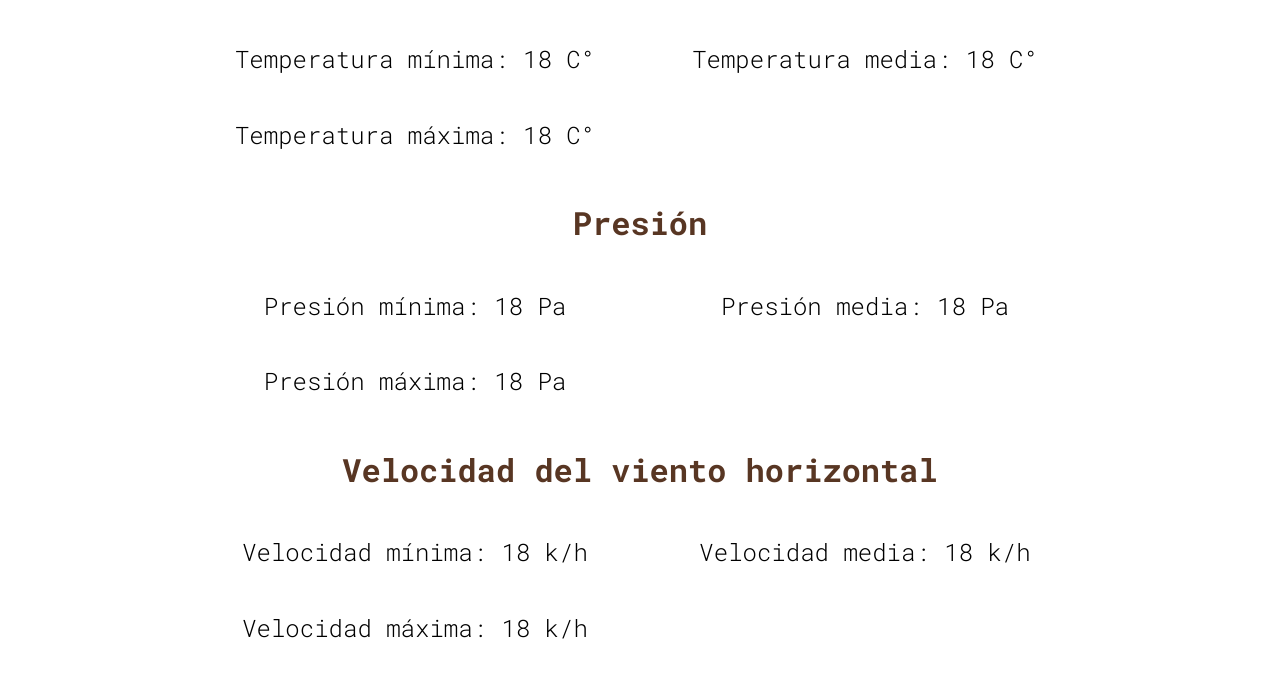
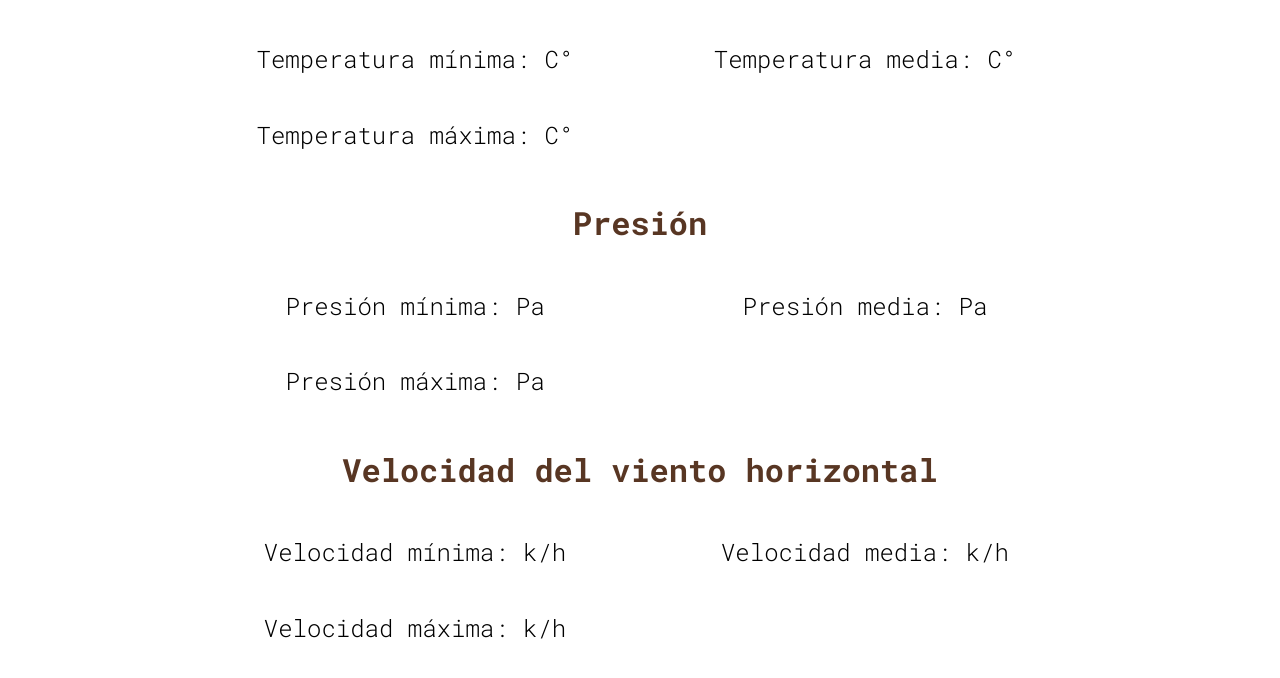
Before and after one commit to Guersom92/TiempoMarciano, a plain HTML site: page index.html in a window 1280 px wide. Shown: the part 606-1284 px from the top of the page. Drawn offline with Linux system fonts and the light colour scheme; no server answers.

Commit message:
lidiando con la posibilidad de no recibir datos

```diff
--- a/app.js
+++ b/app.js
@@ -35,6 +35,7 @@ function modificadorSoles([sol,data]){
 }
 //Función de establecer datos
 function esablecerDatos(índice,newData){
+    if(newData)return;
     mediciones[0].innerHTML=newData[índice].tMin;
     mediciones[1].innerHTML=newData[índice].tMed;
     mediciones[2].innerHTML=newData[índice].tMax;
@@ -75,7 +76,7 @@ async function petición(){
     json= await response.json();
     let {sol_keys,validity_checks,...solData} =json;
     const newData=Object.entries(solData).map(modificadorSoles);
-
+    if(sol_keys.lenght>0){
         for(d of sol_keys){
             let fecha = new Date(json[d].First_UTC);
             const fechaFormateada=cambiarFormato(fecha);
@@ -84,6 +85,14 @@ async function petición(){
                 <div>Sol</div>
                 <span class="día" >${d}</span>
                 <span class="fecha">${fechaFormateada}</span>
+            </div>`;
+        }
+    }
+    else{
+        flechaDerecha.classList.add("oculto");
+        solesContenedor.innerHTML+=`
+        <div class="sol">
+            no data
         </div>`;
     }
 
--- a/index.html
+++ b/index.html
@@ -34,21 +34,21 @@
      <section>
          <h2>Temperatura</h2>
          <div class="mediciones">
-             <p>Temperatura mínima: <span>18</span> C°</p>
-             <p>Temperatura media: <span>18</span> C°</p>
-             <p>Temperatura máxima: <span>18</span> C°</p>
+             <p>Temperatura mínima: <span></span> C°</p>
+             <p>Temperatura media: <span></span> C°</p>
+             <p>Temperatura máxima: <span></span> C°</p>
          </div>
          <h2>Presión</h2>
          <div class="mediciones">
-             <p>Presión mínima: <span>18</span> Pa</p>
-             <p>Presión media: <span>18</span> Pa</p>
-             <p>Presión máxima: <span>18</span> Pa</p>
+             <p>Presión mínima: <span></span> Pa</p>
+             <p>Presión media: <span></span> Pa</p>
+             <p>Presión máxima: <span></span> Pa</p>
          </div>
          <h2>Velocidad del viento horizontal</h2>
          <div class="mediciones">
-             <p>Velocidad mínima: <span>18</span> k/h</p>
-             <p>Velocidad media: <span>18</span> k/h</p>
-             <p>Velocidad máxima: <span>18</span> k/h</p>
+             <p>Velocidad mínima: <span></span> k/h</p>
+             <p>Velocidad media: <span></span> k/h</p>
+             <p>Velocidad máxima: <span></span> k/h</p>
          </div>
      </section>
     <script src="app.js"></script>
```
Lines whose indentation alone changed are shown as unchanged.
